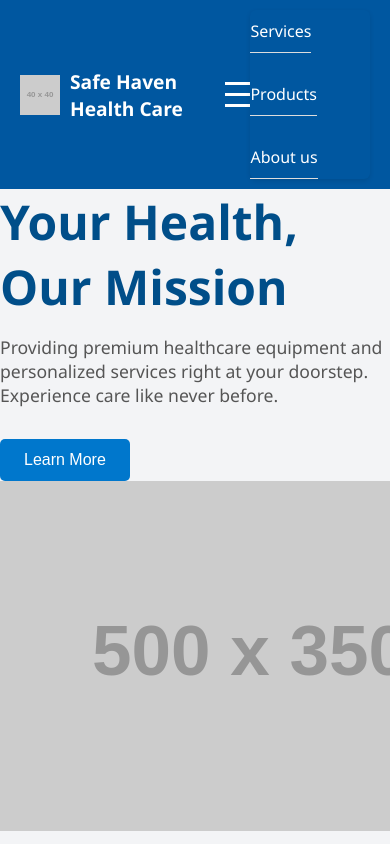
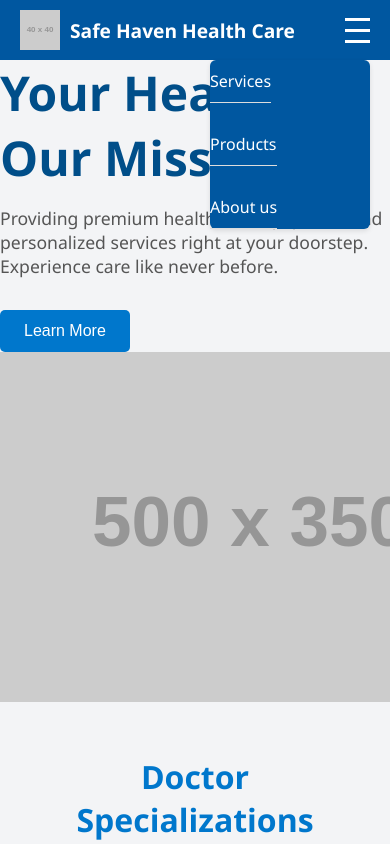
Before and after one commit to safeheavenhealthcaregroup/Safe-Heaven-, a plain HTML site: page index.html in a window 390 px wide. Both pictures are taken after a click on the element 357 px from the left and 30 px from the top of the page. Shown: the top 844 px of the page. Drawn offline with Linux system fonts and the light colour scheme; placeholder pictures from the web are drawn by us.

Commit message:
Update index.html

```diff
--- a/index.html
+++ b/index.html
@@ -204,7 +204,7 @@
         flex-direction: column;
         align-items: flex-start;
         background-color: #0057a0;
-        position: flex;
+        position: absolute;
         top: 60px;
         right: 20px;
         width: 160px;
```
